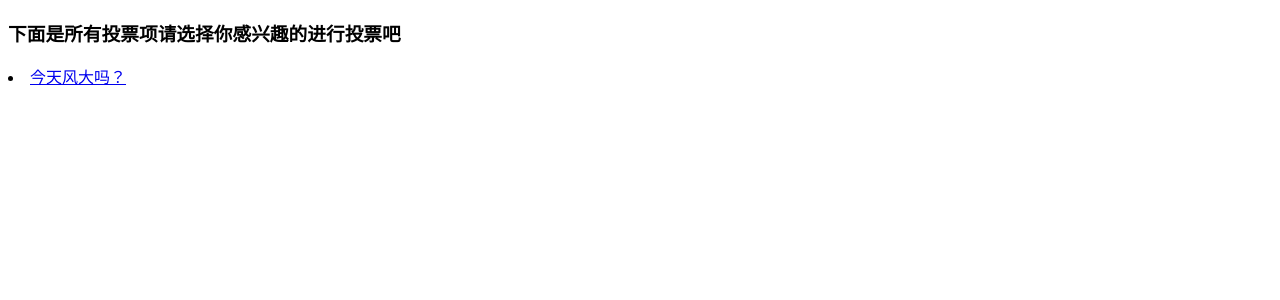
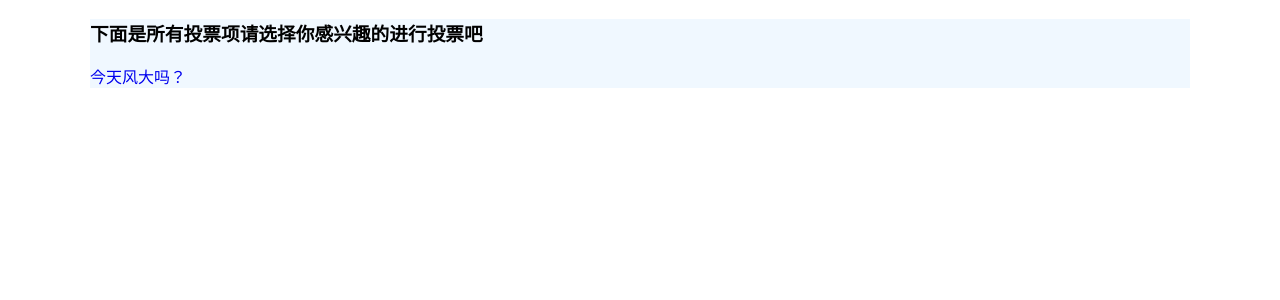
Before and after one commit to liuhu0514/intimate-demo03, a Django app: page /votetest/ in a window 1280 px wide. Shown: the top 300 px of the page. Run offline with Django 3.2, Linux system fonts and the light colour scheme; data comes from the database, SQL or seed files in the repository; both versions use the stored data as it was after the commit.

Commit message:
添加静态文件样式

```diff
--- /dev/null
+++ b/demo01/static/votetest/css/main.css
@@ -0,0 +1,11 @@
+div.container{
+	width: 1100px;
+	margin: 0 auto;
+	background-color: aliceblue;
+}
+li{
+	list-style: none;
+}
+a{
+	text-decoration: none;
+}
--- a/demo01/templates/votetest/detail.html
+++ b/demo01/templates/votetest/detail.html
@@ -3,8 +3,10 @@
 <head>
     <meta charset="UTF-8">
     <title>详情</title>
+    <link rel="stylesheet" href="/static/votetest/css/main.css">
 </head>
 <body>
+    <div class="container">
         <h1>{{q.qname}}投票详情页面</h1>
         <h3>总共参加人次：{{q.qpoll}}</h3>
         <ul>
@@ -16,5 +18,6 @@
         </ul>
         {# <a href="/votetest/">返回投票中心</a> #}
         <a href="{% url 'votetest:index' %}">返回投票中心</a>
+    </div>
 </body>
 </html>
--- a/demo01/templates/votetest/index.html
+++ b/demo01/templates/votetest/index.html
@@ -3,8 +3,10 @@
 <head>
     <meta charset="UTF-8">
     <title>首页</title>
+    <link rel="stylesheet" href="/static/votetest/css/main.css">
 </head>
 <body>
+    <div class="container">
 		<h3>下面是所有投票项请选择你感兴趣的进行投票吧</h3>
 		<lu>
 			{% for q in qs %}
@@ -15,5 +17,6 @@
 			{% endfor %}
 
 		</lu>
+	</div>
 </body>
 </html>
--- a/demo01/templates/votetest/vote.html
+++ b/demo01/templates/votetest/vote.html
@@ -3,8 +3,10 @@
 <head>
     <meta charset="UTF-8">
     <title>投票页面</title>
+    <link rel="stylesheet" href="/static/votetest/css/main.css">
 </head>
 <body>
+    <div class="container">
         <h1>投票页</h1>
         <h3>投票问题为：{{q.qname}}</h3>
         <ul>
@@ -20,5 +22,6 @@
         </ul>
         {# <a href="/votetest">返回投票中心</a> #}
         <a href="{% url 'votetest:index' %}">返回投票中心</a>
+    </div>
 </body>
 </html>
```
Also changed, not shown: demo01/db.sqlite3. Lines whose indentation alone changed are shown as unchanged.
